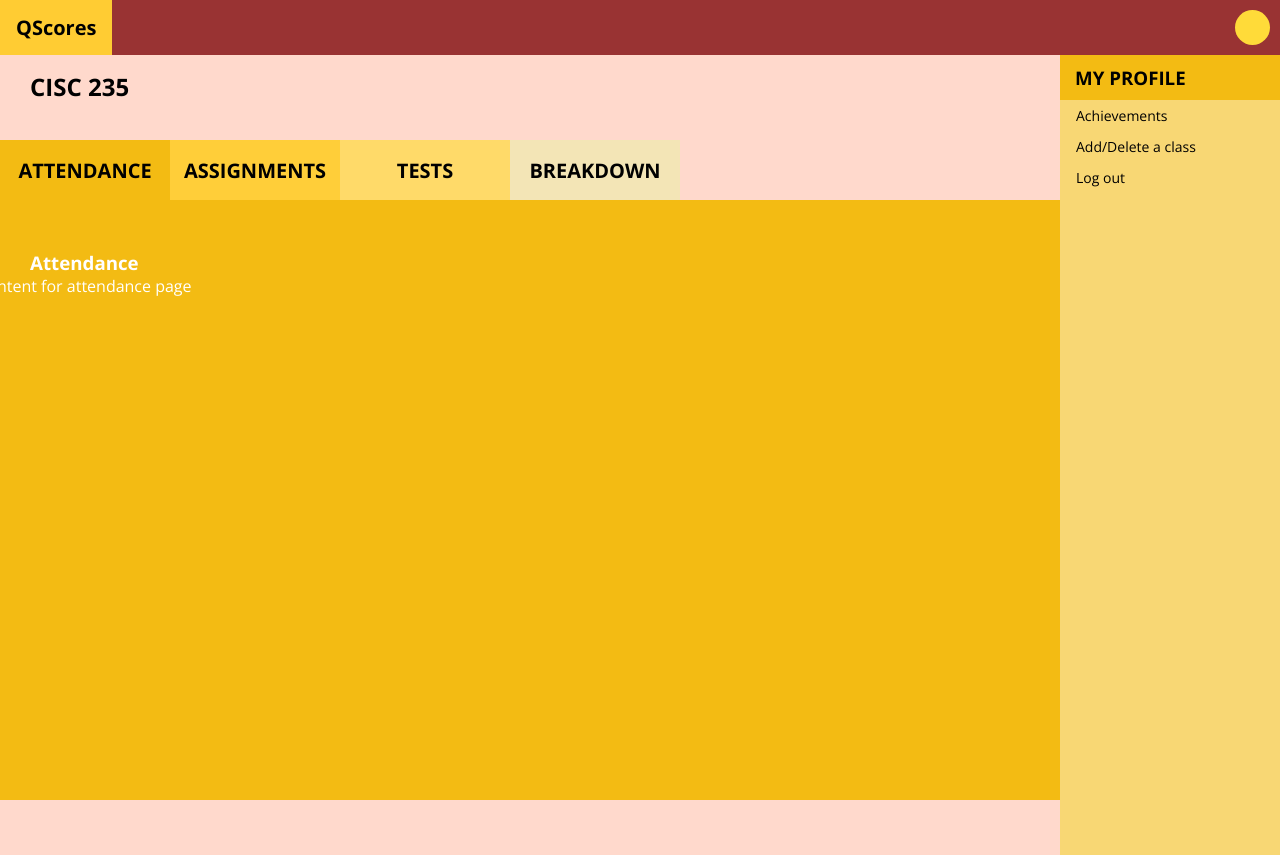
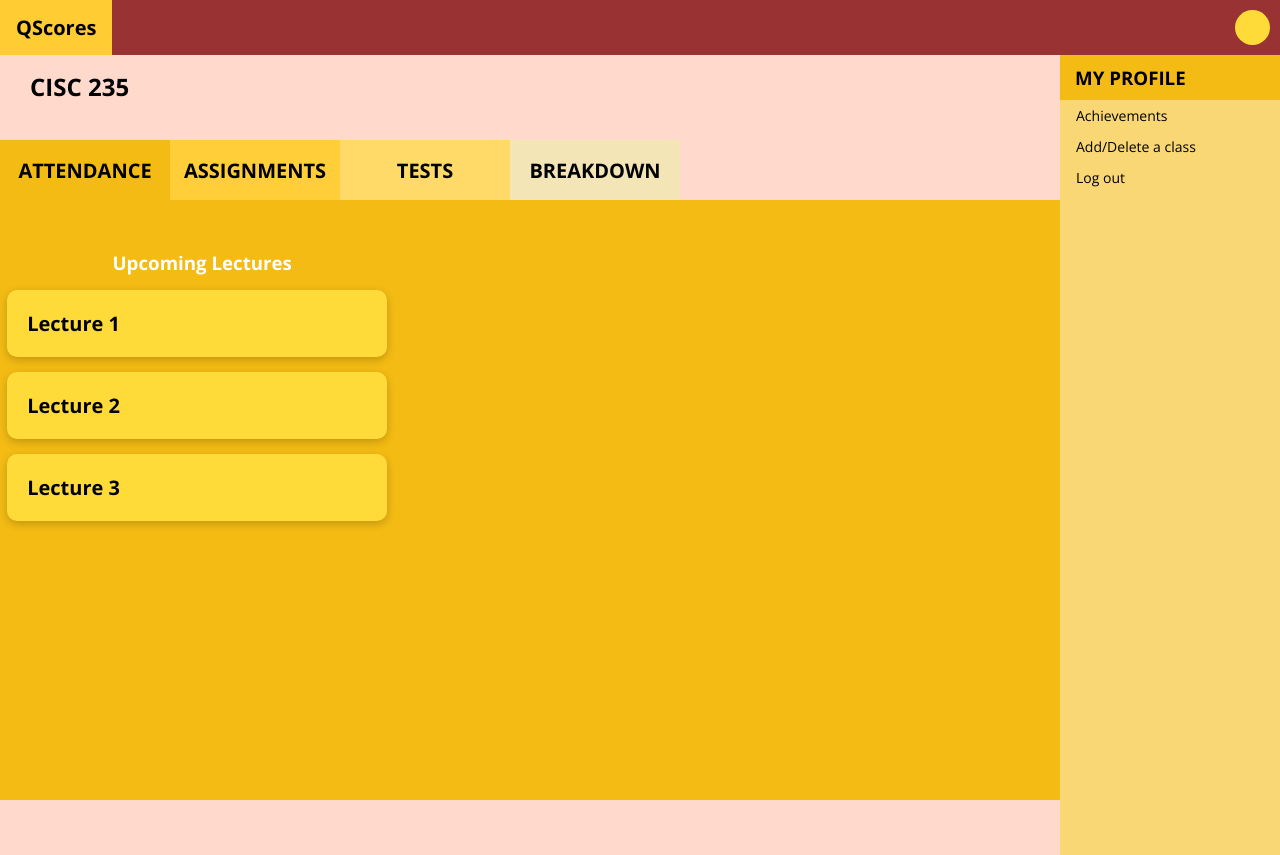
Before and after one commit to JoshGraham14/QHacks, a Flask app: page /classpage in a window 1280 px wide. Run offline with Flask 2, Linux system fonts and the light colour scheme.

Commit message:
Mind broken please help

```diff
--- a/static/styles/styles.css
+++ b/static/styles/styles.css
@@ -245,7 +245,7 @@ body {
 
 .point-things{
     flex: 1;
-    background-color: lime;
+    color:black;
 }
 
 .achievement-things{
--- a/templates/classpage.html
+++ b/templates/classpage.html
@@ -6,11 +6,6 @@
             <h2>CISC 235</h2>
             </span>
     </div>
-
-
-
-
-
 
     <div class="attendance-tab">
         <input class="tabButtons"
@@ -47,23 +42,95 @@
 
     <div id="big-tab">
         <div id="attendance" class="tabContent">
-            <h3>Attendance</h3>
-            <p>Content for attendance page</p>
+            <h3>Upcoming Lectures</h3>
+            <div class="point-things">
+                <div class="container">
+                    <div class="course-points">
+                        <div class="total-qpoints"><strong>Lecture 1</strong></div>
+                    </div>
+                </div>
+
+                <div class="container">
+                    <div class="course-points">
+                        <div class=total-courses"><strong>Lecture 2</strong></div>
+                    </div>
+                </div>
+
+                <div class="container">
+                    <div class="course-points">
+                        <div class="lectures-attended"><strong>Lecture 3</strong></div>
+                    </div>
+                </div>
+            </div>
         </div>
 
         <div id="assignments" class="tabContent">
-            <h3>Assignments</h3>
-            <p>Content for Assignments page</p>
+            <h3>Upcoming Assignments</h3>
+            <div class="point-things">
+                <div class="container">
+                    <div class="course-points">
+                        <div class="total-qpoints"><strong>Assignment 1</strong></div>
+                    </div>
+                </div>
+
+                <div class="container">
+                    <div class="course-points">
+                        <div class=total-courses"><strong>Assignment 2</strong></div>
+                    </div>
+                </div>
+
+                <div class="container">
+                    <div class="course-points">
+                        <div class="lectures-attended"><strong>Assignment 3</strong></div>
+                    </div>
+                </div>
+            </div>
         </div>
 
         <div id="tests" class="tabContent">
-            <h3>Tests</h3>
-            <p>Content for Tests page</p>
+            <h3>Upcoming Tests</h3>
+            <div class="point-things">
+                <div class="container">
+                    <div class="course-points">
+                        <div class="total-qpoints"><strong>Test 1</strong></div>
+                    </div>
+                </div>
+
+                <div class="container">
+                    <div class="course-points">
+                        <div class=total-courses"><strong>Test 2</strong></div>
+                    </div>
+                </div>
+
+                <div class="container">
+                    <div class="course-points">
+                        <div class="lectures-attended"><strong>Test 3</strong></div>
+                    </div>
+                </div>
+            </div>
         </div>
 
         <div id="breakdown" class="tabContent">
-            <h3>Breakdown</h3>
-            <p>Content for Breakdown page</p>
+            <h3>Current Breakdown</h3>
+            <div class="point-things">
+                <div class="container">
+                    <div class="course-points">
+                        <div class="total-qpoints"><strong>Assignment Average: 80%</strong></div>
+                    </div>
+                </div>
+
+                <div class="container">
+                    <div class="course-points">
+                        <div class=total-courses"><strong>Test Average: 75%</strong></div>
+                    </div>
+                </div>
+
+                <div class="container">
+                    <div class="course-points">
+                        <div class="lectures-attended"><strong>Participation Average: 10%</strong></div>
+                    </div>
+                </div>
+            </div>
         </div>
     </div>
 
@@ -82,9 +149,9 @@
             }
 
             document.getElementById(tabName).style.display = "block";
-            elmnt.style.backgroundColor = color;
+            document.getElementById('big-tab').style.backgroundColor = color;
         }
-        openTab('attendance',document.getElementById('attendance-button'),'#f3bb13');
+        openTab('attendance',document.getElementById('attendance-button'),'color');
     </script>
 </body>
 
```
